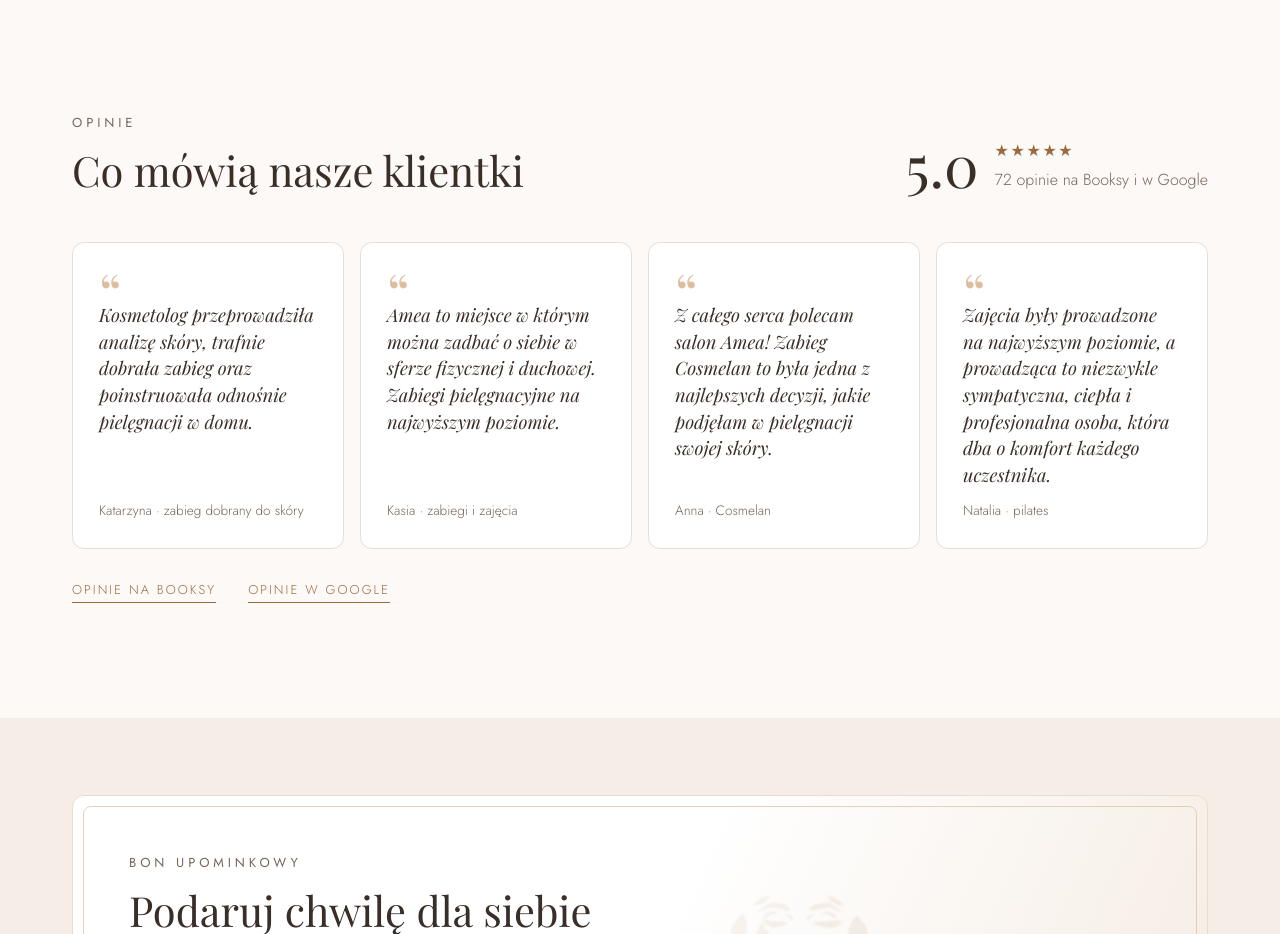
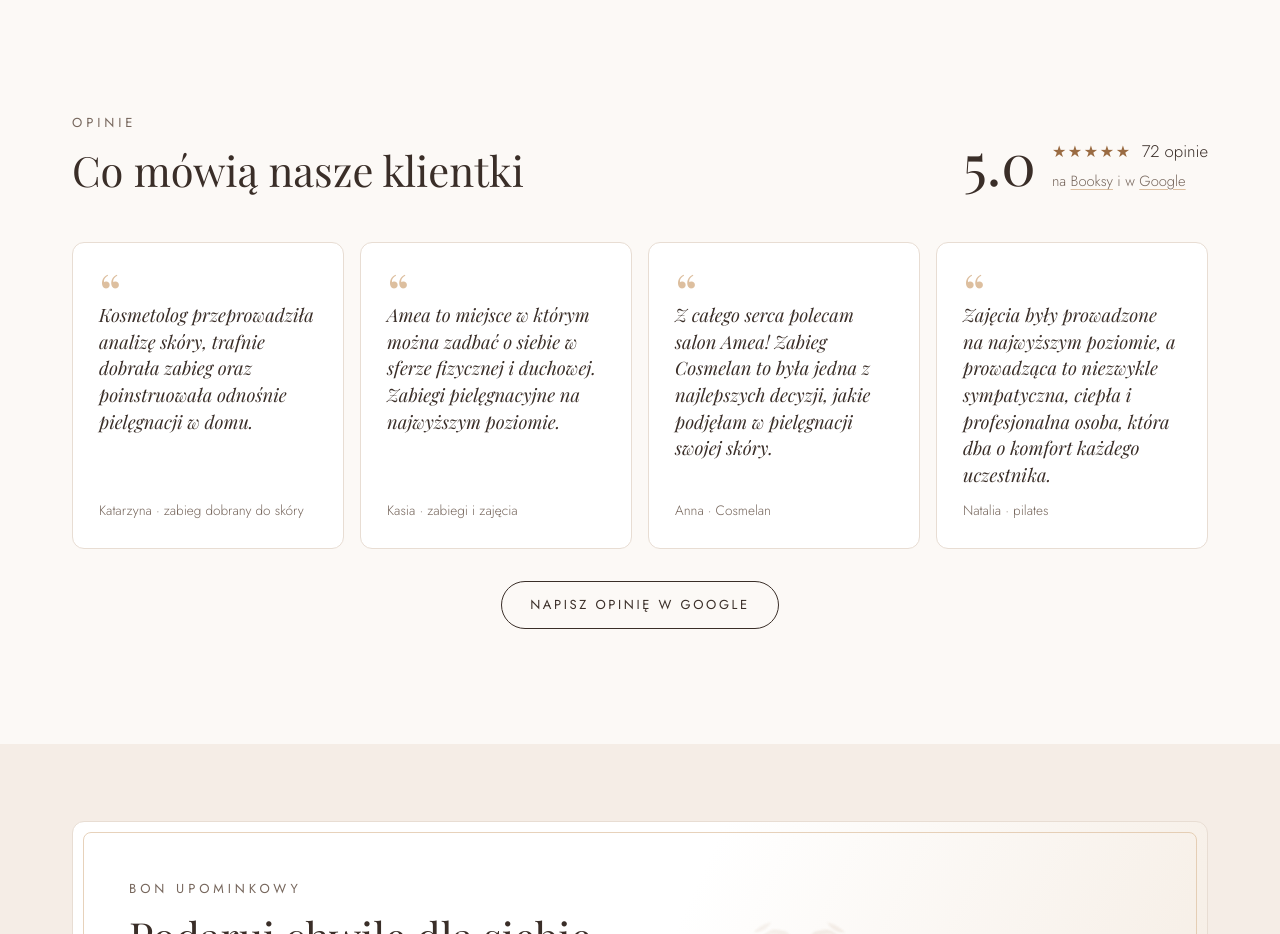
Before and after one commit to mateusz-judzinski/amea-website, a plain HTML site: page index.html in a window 1280 px wide. Shown: the part 8160-9094 px from the top of the page. Drawn offline with Linux system fonts and the light colour scheme.

Commit message:
Opinie: „Napisz opinię w Google” i linki przy ocenie
- Przycisk „Napisz opinię w Google” pod cytatami (link „Poproś
  o opinie” z wizytówki salonu), na telefonie na całą szerokość
- Linki do wszystkich opinii przy ocenie: „Booksy” i „Google”
  w zdaniu „na Booksy i w Google”; zniknął rząd trzech linków
- Ocena w dwóch liniach: „★★★★★ 72 opinie” i źródła, dolna linia
  na linii bazowej „5.0”
- TODO i CLAUDE.md zaktualizowane

Co-Authored-By: Claude Opus 5.5 <noreply@anthropic.com>

```diff
--- a/assets/css/styles.css
+++ b/assets/css/styles.css
@@ -532,11 +532,18 @@ html:has(.booking[open]) { overflow: hidden; }
 
 /* Heading left, one score right: the sum of Booksy and Google reviews, as in the hero */
 .reviews-head { display: flex; flex-wrap: wrap; justify-content: space-between; align-items: end; gap: 20px 32px; }
-.score { display: flex; align-items: center; gap: 16px; }
+.score { display: flex; align-items: last baseline; gap: 16px; } /* the sources line sits on the number's baseline */
 .score b { font-family: var(--f-display); font-size: 3.6rem; font-weight: 400; line-height: 1; }
-.score div { display: grid; gap: 2px; }
+.score div { display: grid; gap: 3px; }
 .score span { color: var(--muted); }
 .score .stars { color: var(--accent); font-size: 1rem; }
+/* Two lines next to the number: stars with the count, then the sources */
+.score .score-line { display: flex; align-items: baseline; gap: 10px; }
+.score .score-count { color: var(--ink); font-size: 1.05rem; }
+.score .score-src { font-size: .92rem; }
+/* "Booksy" and "Google" in the count read all reviews; quiet underline so the line still reads as one sentence */
+.score a { color: inherit; text-decoration: underline; text-decoration-color: var(--soft); text-underline-offset: 3px; transition: color .2s, text-decoration-color .2s; }
+.score a:hover { color: var(--ink); text-decoration-color: var(--ink); }
 /* Four quotes: one row, 2 × 2 on laptops and tablets (no lone card in a second row), one column on phones */
 .quotes { display: grid; grid-template-columns: repeat(4, minmax(0, 1fr)); gap: 16px; margin-top: var(--head-gap); }
 @media (max-width: 1100px) { .quotes { grid-template-columns: repeat(2, minmax(0, 1fr)); } }
@@ -545,7 +552,9 @@ html:has(.booking[open]) { overflow: hidden; }
 .quotes blockquote::before { content: "\201C"; font-family: var(--f-display); font-size: 3.4rem; line-height: 1; height: .5em; color: var(--soft); }
 .quotes p { font-family: var(--f-display); font-size: 1.15rem; line-height: 1.45; font-style: italic; }
 .quotes footer { font-size: .85rem; color: var(--muted); }
-.reviews-more { margin-top: 24px; display: flex; flex-wrap: wrap; gap: 12px 32px; }
+/* One action under the quotes: write a review (reading them is linked from the score above) */
+.reviews-write { margin-top: 32px; display: flex; justify-content: center; }
+@media (max-width: 600px) { .reviews-write .btn { width: 100%; } }
 
 /* ---------- Voucher ---------- */
 
--- a/index.html
+++ b/index.html
@@ -1258,7 +1258,8 @@
           <p class="eyebrow">Opinie</p>
           <h2>Co mówią nasze klientki</h2>
         </div>
-        <div class="score"><b>5.0</b><div><span class="stars" aria-hidden="true">★★★★★</span><span>72 opinie na Booksy i w Google</span></div></div>
+        <!-- „Booksy” i „Google” przy liczbie opinii to linki do wszystkich opinii (układ C, 15.11.2026); pod cytatami tylko „Napisz opinię” -->
+        <div class="score"><b>5.0</b><div><span class="score-line"><span class="stars" aria-hidden="true">★★★★★</span><span class="score-count">72 opinie</span></span><span class="score-src">na <a href="https://booksy.com/pl-pl/339658_amea-holistyczna-przestrzen-piekna-i-harmonii_salon-kosmetyczny_12355_bytom" target="_blank" rel="noopener">Booksy</a> i w <a href="https://maps.google.com/?cid=10555222505024656338" target="_blank" rel="noopener">Google</a></span></div></div>
       </div>
       <div class="quotes">
         <blockquote><p>Kosmetolog przeprowadziła analizę skóry, trafnie dobrała zabieg oraz poinstruowała odnośnie pielęgnacji w domu.</p><footer>Katarzyna · zabieg dobrany do skóry</footer></blockquote>
@@ -1266,10 +1267,11 @@
         <blockquote><p>Z całego serca polecam salon Amea! Zabieg Cosmelan to była jedna z najlepszych decyzji, jakie podjęłam w pielęgnacji swojej skóry.</p><footer>Anna · Cosmelan</footer></blockquote>
         <blockquote><p>Zajęcia były prowadzone na najwyższym poziomie, a prowadząca to niezwykle sympatyczna, ciepła i profesjonalna osoba, która dba o komfort każdego uczestnika.</p><footer>Natalia · pilates</footer></blockquote>
       </div>
-      <p class="reviews-more">
-        <a class="link" href="https://booksy.com/pl-pl/339658_amea-holistyczna-przestrzen-piekna-i-harmonii_salon-kosmetyczny_12355_bytom" target="_blank" rel="noopener">Opinie na Booksy</a>
-        <a class="link" href="https://maps.google.com/?cid=10555222505024656338" target="_blank" rel="noopener">Opinie w Google</a>
-      </p>
+      <!-- Link „Poproś o opinie” z panelu wizytówki (od salonu 15.11.2026; ten sam numer miejsca co cid przy ocenie). Booksy nie ma
+           takiego linku – tam opinię wystawia się po wizycie, Booksy sam o nią prosi. -->
+      <div class="reviews-write">
+        <a class="btn btn-ghost" href="https://g.page/r/CdITNMHxrnuSEAE/review" target="_blank" rel="noopener">Napisz opinię w Google</a>
+      </div>
     </div>
   </section>
 
```
Also changed, not shown: 2 other files.
